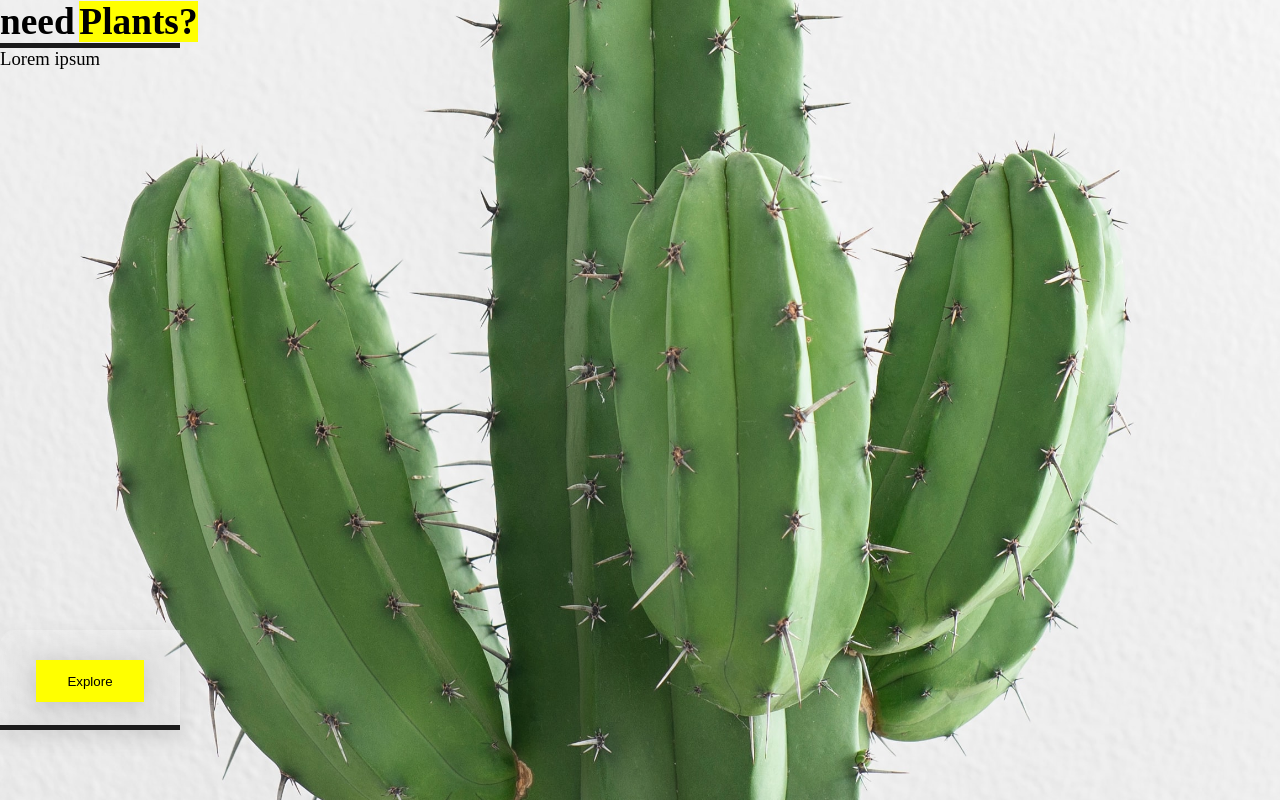
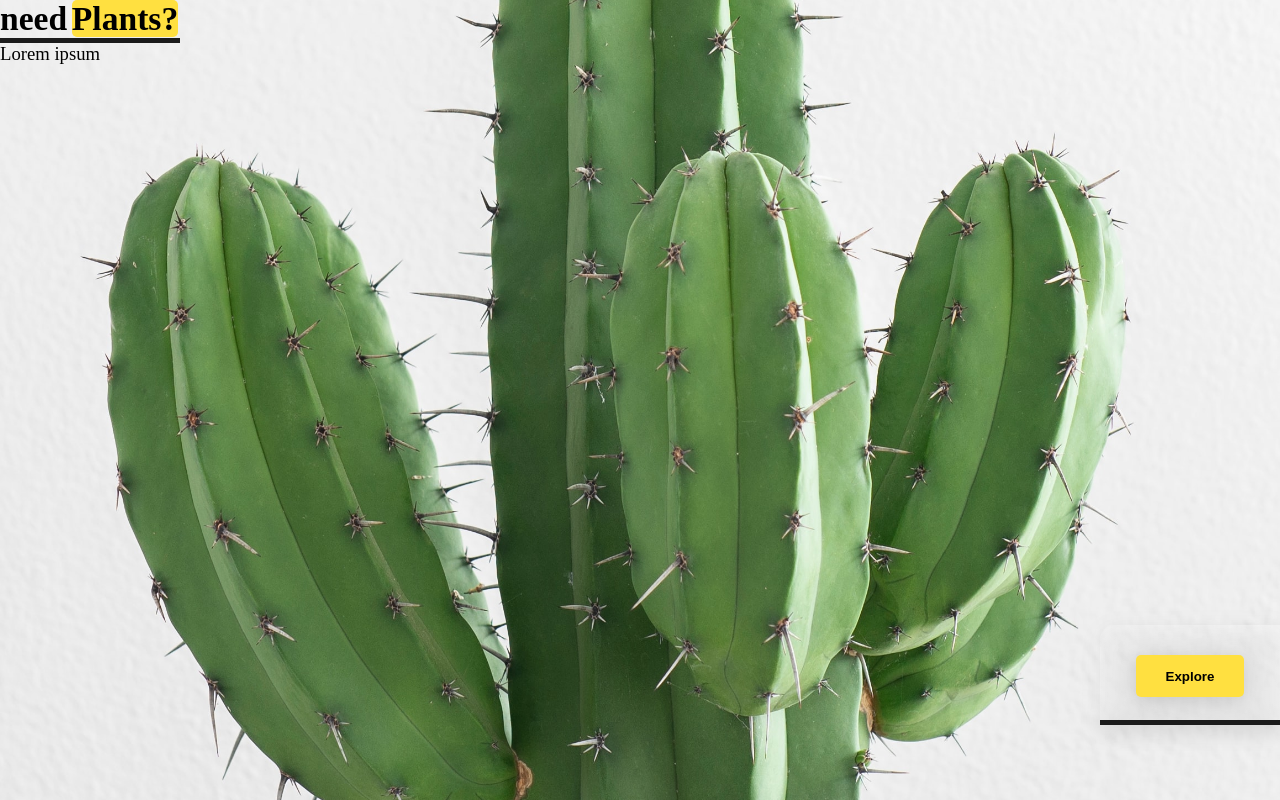
Before and after one commit to Anton-Sorkin/gruppprojectneedplants, a website built with Parcel: page src/index.html in a window 1280 px wide. Built offline with nearby package versions, Linux system fonts and the light colour scheme.

Commit message:
htmlcart

```diff
--- a/package.json
+++ b/package.json
@@ -5,6 +5,7 @@
 	"main": "index.js",
 	"scripts": {
 		"parcel": "parcel src/index.html",
+		"cart": "parcel src/html/cart.html",
 		"cypress": "cypress open"
 	},
 	"keywords": [],
--- a/src/index.html
+++ b/src/index.html
@@ -10,16 +10,18 @@
 	</head>
 	<body>
 		<div class="start-wrapper">
-			<div class="start-header">
+			<header class="start-header">
 				<h1>need</h1>
 				<h1 id="start-yellow">Plants?</h1>
 				<div class="start-block"></div>
 				<p>Lorem ipsum</p>
-			</div>
-			<div class="start-section">
-				<button id="start-link">Explore</button>
-				<div class="start-block"></div>
-			</div>
+			</header>
+			<section class="start-section">
+				<div class="start-item">
+					<button id="start-link">Explore</button>
+					<div class="start-block"></div>
+				</div>
+			</section>
 		</div>
 	</body>
 </html>
--- a/src/scss/main.scss
+++ b/src/scss/main.scss
@@ -22,12 +22,14 @@ body {
 		.start-header {
 			h1 {
 				display: inline;
+				font-size: 2.1rem;
 			}
 			#start-yellow {
-				background-color: yellow;
+				background-color: rgba(255, 224, 64, 1);
 				width: 120px;
 				height: 40px;
 				display: inline;
+				border-radius: 5px;
 			}
 			.start-block {
 				width: 180px;
@@ -39,7 +41,12 @@ body {
 		}
 		.start-section {
 			position: relative;
-			top: 70%;
+			top: 70vh;
+			width: 100%;
+			height: 100px;
+			display: flex;
+			flex-direction: row-reverse;
+			.start-item {
 				width: 180px;
 				height: 100px;
 				padding-top: 30px;
@@ -57,8 +64,10 @@ body {
 					width: 60%;
 					height: 60%;
 					border: none;
-				background-color: yellow;
+					background-color: rgba(255, 224, 64, 1);
 					align-self: center;
+					border-radius: 5px;
+					font-weight: bold;
 				}
 				.start-block {
 					width: 180px;
@@ -68,3 +77,4 @@ body {
 			}
 		}
 	}
+}
```
Also changed, not shown: src/html/cart.html (+26 -1 lines), dist/cart.html (added), dist/index.html, 6 other files. Lines whose indentation alone changed are shown as unchanged.
